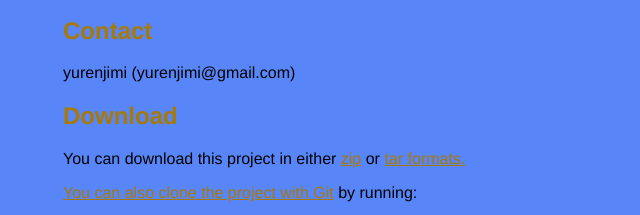
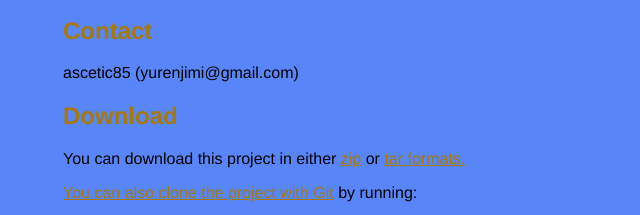
Before and after one commit to ascetic85/ziwei, a plain HTML site: page index.html in a window 1280 px wide. Shown: the part 262-477 px from the top of the page, 227-867 px from the left. Drawn offline with Linux system fonts and the light colour scheme.

Commit message:
Fix contact name

```diff
--- a/index.html
+++ b/index.html
@@ -65,7 +65,7 @@
 
 
       <h2>Contact</h2>
-      <p>yurenjimi (yurenjimi@gmail.com)
+      <p>ascetic85 (yurenjimi@gmail.com)
 <br/>      </p>
 
 
```
